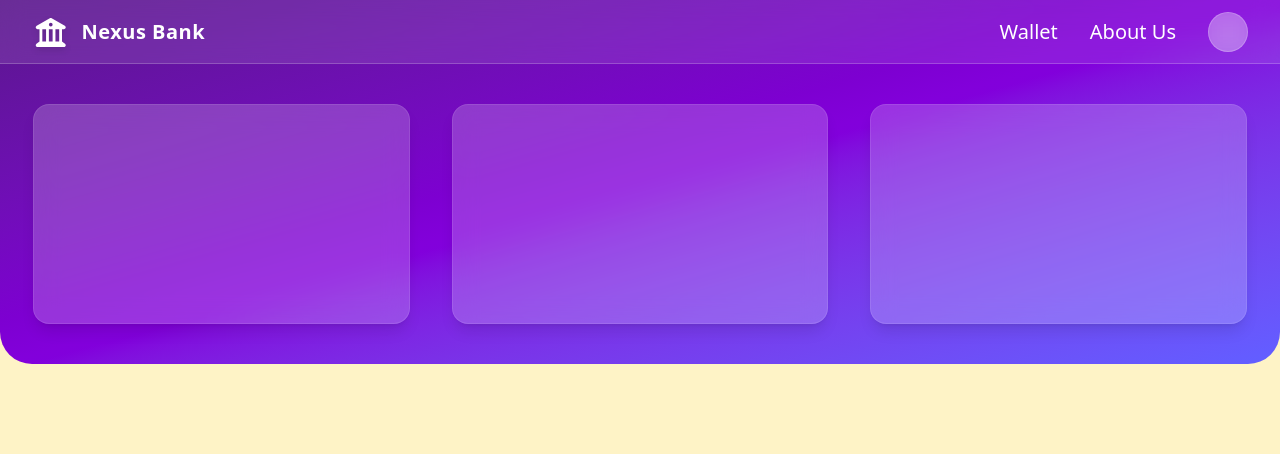
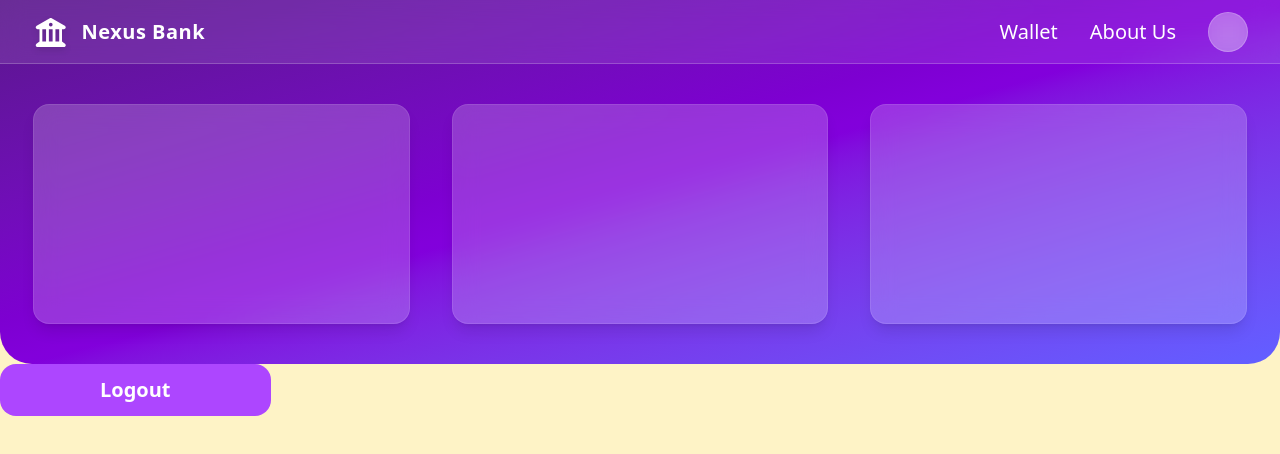
Before and after one commit to Artaza-Dev/Banking-Portal, a React (Vite) app in the folder banking-portal/: page /profile in a window 1280 px wide. Shown: the top 454 px of the page. Built offline with nearby package versions, Linux system fonts and the light colour scheme; sample sign-in values are in the browser's storage.

Commit message:
Ui Update

```diff
--- a/banking-portal/src/pages/profile/Profile.jsx
+++ b/banking-portal/src/pages/profile/Profile.jsx
@@ -12,23 +12,19 @@ function Profile() {
   return (
     <>
       <div className="w-full min-h-screen bg-amber-100">
-  {/* ✅ Responsive Background Section */}
   <div className="w-full min-h-screen sm:min-h-[300px] bg-gradient-to-br from-purple-900 via-purple-700 to-indigo-500 sm:rounded-bl-4xl sm:rounded-br-4xl">
     <Navbar />
 
-    {/* ✅ Boxes Section */}
     <div className="w-full min-h-[240px] flex flex-col sm:flex-row justify-center sm:justify-around items-center gap-5 sm:gap-0 px-3 py-10">
       <div className="w-[90%] sm:w-[30%] h-[220px] bg-white/20 backdrop-blur-md border border-white/10 shadow-lg rounded-2xl"></div>
       <div className="w-[90%] sm:w-[30%] h-[220px] bg-white/20 backdrop-blur-md border border-white/10 shadow-lg rounded-2xl"></div>
       <div className="w-[90%] sm:w-[30%] h-[220px] bg-white/20 backdrop-blur-md border border-white/10 shadow-lg rounded-2xl"></div>
     </div>
   </div>
+<Button onclick={logoutHandler} text="Logout"/>
 </div>
     </>
   );
 }
 
 export default Profile;
-{
-  /* <Button onclick={logoutHandler} text="Logout"/> */
-}
```
